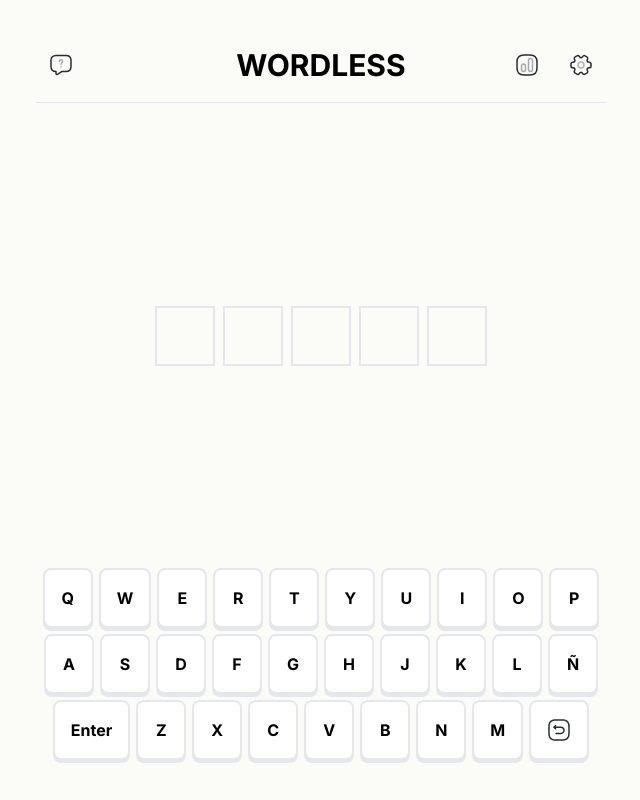
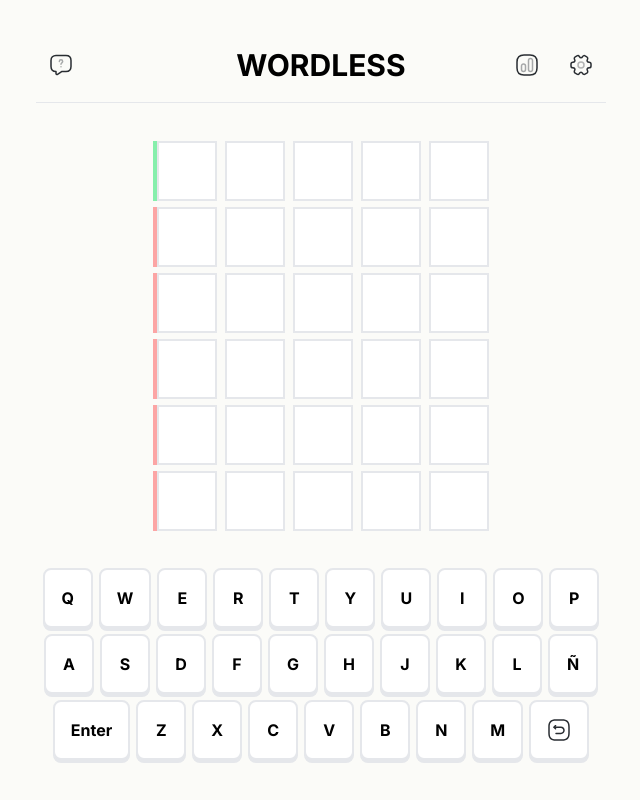
Before and after one commit to EnzoEmb/wordless, a Next.js app: page / in a window 1280 px wide. Shown: the whole page, without its empty margins (319-959 px from the left). Built offline with nearby package versions, Linux system fonts and the light colour scheme.

Commit message:
Multiple words logic

```diff
--- a/components/Canvas.js
+++ b/components/Canvas.js
@@ -1,39 +1,25 @@
 import Word from './Word';
+import config from '../utils/config';
 import useGuessStore from '../store';
-// import { useKeyPressEvent } from 'react-use';
 
 const Canvas = () => {
+  const attemptNumber = useGuessStore((state) => state.attemptNumber);
+  const guessHistory = useGuessStore((state) => state.guessHistory);
 
-  const currentGuess = useGuessStore((state) => state.currentGuess);
-  const currentWord = useGuessStore((state) => state.currentWord);
-  const guessedCorrectly = useGuessStore((state) => state.guessedCorrectly);
-
-
-
-  // logica adivinar palabra
-  // const currentGuess = useGuessStore(state => state.currentGuess)
-  // const currentWord = useGuessStore(state => state.currentWord)
-
-  // useKeyPressEvent('Enter', () => {
-  //   if (currentGuess.join() === currentWord.join()) {
-  //     const word = currentWord
-  //     console.log('Adivinó');
-  //   } else {
-  //     const word = null
-  //     console.log('No adivinó');
-  //   }
-  // });
-
-
+  let words = [];
+  for (let index = 0; index < config.MAX_ATTEMPTS; index++) {
+    words.push(
+      <Word
+        key={index}
+        currentWord={attemptNumber == index ? true : false}
+        historyWord={guessHistory[index]}
+      />
+    )
+  }
 
   return (
     <div className="max-w-[480px] gap-1.5 flex flex-wrap justify-center mx-auto">
-      <Word guess={currentGuess} />
-      {/* <Word />
-      <Word />
-      <Word />
-      <Word />
-      <Word /> */}
+      {words}
     </div>
   );
 }
--- a/components/Keyboard.js
+++ b/components/Keyboard.js
@@ -10,14 +10,24 @@ const Keyboard = () => {
   const addLetterToGuess = useGuessStore((state) => state.addLetterToGuess)
   const backspaceLetterFromGuess = useGuessStore((state) => state.backspaceLetterFromGuess)
   const takeGuess = useGuessStore((state) => state.takeGuess)
+  const takedGuess = useGuessStore((state) => state.takedGuess)
+  const resetTakedGuess = useGuessStore((state) => state.resetTakedGuess)
+
 
 
   const handleKeyPress = (keyPressed) => {
+    if(takedGuess) return;
     if (keyPressed === 'Backspace') {
       backspaceLetterFromGuess();
     } else if (keyPressed != 'Enter') {
       addLetterToGuess(keyPressed);
     } else if (currentGuess.length == 5 && keyPressed === 'Enter') {
+
+      setTimeout(() => {
+        console.log('RESETED GUESS')
+        resetTakedGuess();
+      }, 1000);
+
       takeGuess();
     }
   }
--- a/components/Letter.js
+++ b/components/Letter.js
@@ -1,26 +1,28 @@
+import { useEffect } from 'react';
 import useGuessStore from '../store';
-
-
 
 const Letter = (props) => {
 
+  let classes;
   const currentWord = useGuessStore((state) => state.currentWord);
   const takedGuess = useGuessStore((state) => state.takedGuess);
+  const resetTakedGuess = useGuessStore((state) => state.resetTakedGuess)
+  let guessLetter = currentWord[props.index];
 
-  let classes = "";
-  if (takedGuess) {
-    let guessLetter = currentWord[props.index];
-    if (guessLetter === props.letter) {
-      classes = "bg-green-500 border-green-500 text-white";
-    }else if(currentWord.includes(props.letter)){
-      classes = "bg-yellow-400 border-yellow-400 text-white";
-    }else if(guessLetter != props.letter){
-      classes = "bg-gray-400 border-gray-400 text-white";
+  if (takedGuess || props.isHistory) {
+    if (props.letter) {
+      if (guessLetter === props.letter) {
+        classes = "animate-flip-to-green bg-green-500 border-green-500 text-white";
+      } else if (currentWord.includes(props.letter)) {
+        classes = "animate-flip-to-yellow bg-yellow-400 border-yellow-400 text-white";
+      } else if (guessLetter != props.letter) {
+        classes = "animate-flip-to-gray bg-gray-400 border-gray-400 text-white";
+      }
     }
   }
 
   return (
-    <div className={"w-[60px] h-[60px] border-solid border-2 flex place-items-center text-center justify-center uppercase text-xl font-bold " + (classes)}>
+    <div className={"w-[60px] h-[60px] border-solid border-2 flex place-items-center text-center justify-center uppercase text-xl font-bold bg-white " + (classes ? classes : '')}>
       {props.letter}
     </div>
   );
--- a/components/Word.js
+++ b/components/Word.js
@@ -1,20 +1,40 @@
 import Letter from './Letter';
+import useGuessStore from '../store';
 
 const Word = (props) => {
+  const currentGuess = useGuessStore((state) => state.currentGuess);
 
   // logica para mostrar las letras que faltan
   let remainingLetters = [];
-  for (let index = 0; index < (5 - (props.guess ? props.guess.length : 0)); index++) {
+  for (let index = 0; index < (5 - (currentGuess ? currentGuess.length : 0)); index++) {
     remainingLetters.push(<Letter key={index} />);
   }
 
 
-  return (
-    <div className="flex gap-2 mx-auto">
-      {props.guess?.map((letter, index) => (<Letter key={index} index={index} letter={letter} />))}
-      {remainingLetters}
-    </div>
-  );
+  if (props.currentWord) {
+    return (
+      <div className="flex gap-2 mx-auto border-l-4 border-green-300">
+        {currentGuess?.map((letter, index) => (<Letter key={index} index={index} letter={letter} />))}
+        {remainingLetters}
+      </div>
+    );
+  } else if(props.historyWord){
+    return (
+      <div className="flex gap-2 mx-auto border-l-4 border-yellow-300">
+        {props.historyWord?.map((letter, index) => (<Letter key={index} index={index} letter={letter} isHistory={true} />))}
+      </div>
+    );
+  } else {
+    return (
+      <div className="flex gap-2 mx-auto border-l-4 border-red-300">
+        <Letter />
+        <Letter />
+        <Letter />
+        <Letter />
+        <Letter />
+      </div>
+    );
+  }
 }
 
 export default Word;
--- a/store/index.js
+++ b/store/index.js
@@ -1,10 +1,13 @@
 import create from 'zustand'
 
 const useGuessStore = create(set => ({
+  guessHistory: [],
+  attemptNumber: 0,
   takedGuess: false,
   guessedCorrectly: false,
   currentWord: ['t', 'u', 'r', 'b', 'o'],
   currentGuess: [],
+  resetTakedGuess: () => set({ takedGuess: false }),
   addLetterToGuess: (letter) => set(state => {
     letter = letter.toLowerCase();
     if (state.currentGuess.length < 5) {
@@ -17,11 +20,21 @@ const useGuessStore = create(set => ({
   }),
   takeGuess: () => set(state => {
     if (state.currentGuess.join() === state.currentWord.join()) {
-      console.log('Adivinó');
-      return { guessedCorrectly: true, takedGuess: true }
+      // console.log('Adivinó');
+      return {
+        takedGuess: true,
+        guessedCorrectly: true,
+        attemptNumber: state.attemptNumber + 1
+      }
     } else {
-      console.log('No adivinó');
-      return { takedGuess: true }
+      // console.log('No adivinó');
+
+      return {
+        takedGuess: true,
+        attemptNumber: state.attemptNumber + 1,
+        guessHistory: [...state.guessHistory, state.currentGuess],
+        currentGuess: [],
+      }
     }
   })
 
--- a/tailwind.config.js
+++ b/tailwind.config.js
@@ -10,6 +10,79 @@ module.exports = {
     extend: {
       boxShadow: {
         'key': '0 3px 0 0 #e5e7eb',
+      },
+      animation: {
+        'flip-to-gray': 'flipToGray .75s ease-in-out 1 forwards',
+        'flip-to-green': 'flipToGreen .75s ease-in-out 1 forwards',
+        'flip-to-yellow': 'flipToYellow .75s ease-in-out 1 forwards',
+      },
+      keyframes: {
+        flipToGray: {
+          '0%': {
+            transform: 'rotateX(0deg)',
+            backgroundColor: 'white',
+            borderColor: '#e5e7eb',
+            color: 'black',
+          },
+          '50%': {
+            transform: 'rotateX(-90deg)',
+            backgroundColor: 'white',
+            borderColor: '#e5e7eb',
+            color: 'black',
+          },
+          '51%': {
+            backgroundColor: '#9CA3AF',
+            borderColor: '#9CA3AF',
+            color: 'white',
+          },
+          '100%': {
+            transform: 'rotateX(0deg)',
+          },
+        },
+        flipToGreen: {
+          '0%': {
+            transform: 'rotateX(0deg)',
+            backgroundColor: 'white',
+            borderColor: '#e5e7eb',
+            color: 'black',
+          },
+          '50%': {
+            transform: 'rotateX(-90deg)',
+            backgroundColor: 'white',
+            borderColor: '#e5e7eb',
+            color: 'black',
+          },
+          '51%': {
+            backgroundColor: '#FBBF24',
+            borderColor: '#FBBF24',
+            color: 'white',
+          },
+          '100%': {
+            transform: 'rotateX(0deg)',
+          },
+        },
+        flipToYellow: {
+          '0%': {
+            transform: 'rotateX(0deg)',
+            backgroundColor: 'white',
+            borderColor: '#e5e7eb',
+            color: 'black',
+          },
+          '50%': {
+            transform: 'rotateX(-90deg)',
+            backgroundColor: 'white',
+            borderColor: '#e5e7eb',
+            color: 'black',
+          },
+          '51%': {
+            backgroundColor: '#34D399',
+            borderColor: '#34D399',
+            color: 'white',
+          },
+          '100%': {
+            transform: 'rotateX(0deg)',
+          },
+        },
       }
     }
   },
--- /dev/null
+++ b/utils/config.js
@@ -0,0 +1,5 @@
+const config = {
+  DEBUG_MODE: true,
+  MAX_ATTEMPTS: 6,
+}
+export default config;
```
